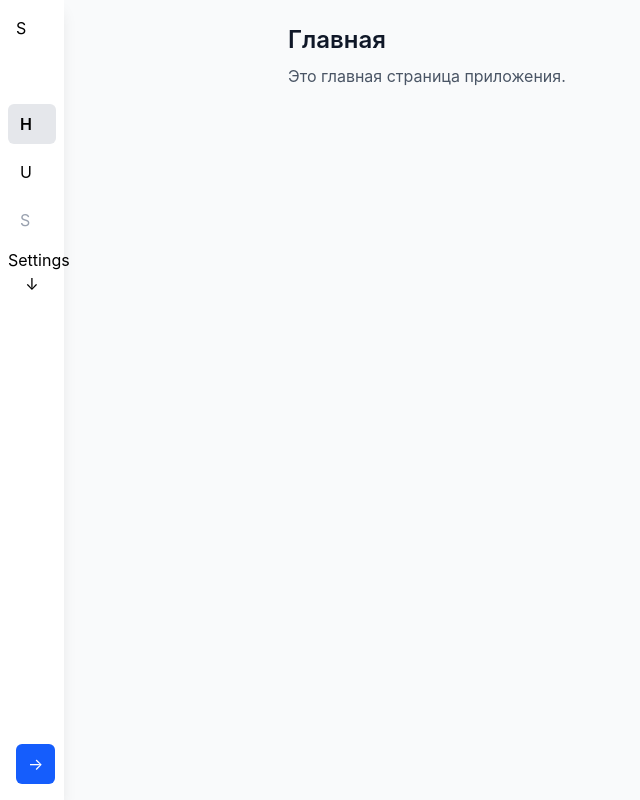
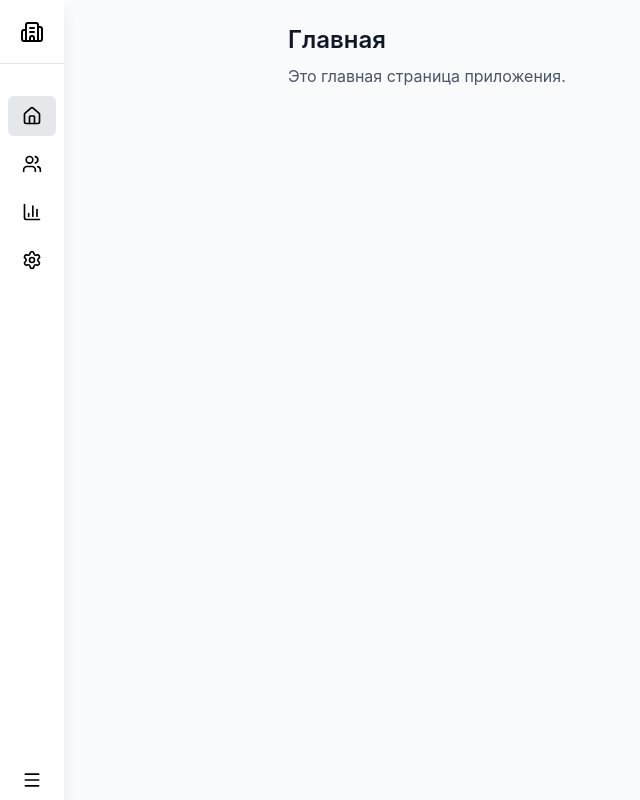
Before and after one commit to Burbitskaya/headless-menu, a React (Vite) app: page / in a window 1280 px wide. Shown: the whole page, without its empty margins (0-640 px from the left). Built offline with nearby package versions, Linux system fonts and the light colour scheme.

Commit message:
adding desktop styles

```diff
--- a/package.json
+++ b/package.json
@@ -11,6 +11,7 @@
   },
   "dependencies": {
     "@tailwindcss/vite": "^4.3.3",
+    "lucide-react": "^1.32.0",
     "react": "^19.2.8",
     "react-dom": "^19.2.8",
     "react-router-dom": "^7.18.2",
--- a/src/components/sidebar/RouterSidebar.tsx
+++ b/src/components/sidebar/RouterSidebar.tsx
@@ -1,5 +1,18 @@
 import { HeadlessMenu } from "../headless-menu/HeadlessMenu";
 import { NavLink } from "react-router-dom";
+import {
+  Home,
+  Users,
+  BarChart3,
+  Settings,
+  Menu,
+  ChevronLeft,
+  ChevronRight,
+  Building2,
+} from "lucide-react";
+
+import type { ReactNode } from "react";
+
 
 export function RouterSidebar() {
   return (
@@ -7,98 +20,263 @@ export function RouterSidebar() {
       <HeadlessMenu.Panel>
         {({ open }) => (
           <aside
-            className={`fixed left-0 top-0 h-screen bg-white shadow-lg ${
-              open ? "w-64" : "w-16"
-            }`}
+            className={`
+              fixed left-0 top-0 z-40
+              h-screen
+              bg-white shadow-lg
+
+              ${open ? "w-64" : "w-16"}
+            `}
           >
-            <p className="p-4">
-              {open ? "Sidebar" : "S"}
-            </p>
+            <div className="relative flex h-full flex-col">
 
-             <nav className="mt-10 flex flex-col gap-2 p-2">
- <HeadlessMenu.Item id="home">
-  {({ open, close }) => (
-    <NavLink
+
+              <div
+                className="
+    flex h-16
+    items-center
+    border-b border-gray-200
+    px-3
+  "
+              >
+                <span className="flex w-10 shrink-0 justify-center">
+                  <Building2 size={24} />
+                </span>
+
+                {open && (
+                  <span className="ml-2 font-semibold">
+                    Название
+                  </span>
+                )}
+              </div>
+
+
+
+              <nav className="flex flex-col gap-2 p-2 pt-8">
+                <HeadlessMenu.Item>
+                  {({ close }) => (
+                    <NavItem
                       to="/"
-      onClick={close}
-      className={({ isActive }) =>
-        `rounded-md px-3 py-2 ${
-          isActive
-            ? "bg-gray-200 font-semibold"
-            : "hover:bg-gray-100"
-        }`
-      }
-    >
-      {open ? "Home" : "H"}
-    </NavLink>
+                      label="Home"
+                      icon={<Home size={20} />}
+                      open={open}
+                      close={close}
+                    />
                   )}
                 </HeadlessMenu.Item>
 
-  <NavLink
+                <HeadlessMenu.Item>
+                  {({ close }) => (
+                    <NavItem
                       to="/users"
-    className={({ isActive }) =>
-      `rounded-md px-3 py-2 ${
-        isActive
-          ? "bg-gray-200 font-semibold"
-          : "hover:bg-gray-100"
-      }`
-    }
-  >
-    {open ? "Users" : "U"}
-  </NavLink>
-<HeadlessMenu.Item disabled>
-  {({ disabled, open }) => (
-    <NavLink
-      to="/settings"
-      onClick={(event) => {
-        if (disabled) {
-          event.preventDefault();
-        }
-      }}
-      className={`rounded-md px-3 py-2 ${
-        disabled
-          ? "cursor-not-allowed text-gray-400"
-          : "hover:bg-gray-100"
-      }`}
-    >
-      {open ? "Settings" : "S"}
-    </NavLink>
+                      label="Users"
+                      icon={<Users size={20} />}
+                      open={open}
+                      close={close}
+                    />
                   )}
                 </HeadlessMenu.Item>
-<HeadlessMenu.Dropdown id="settings">
+
+                <HeadlessMenu.Dropdown id="reports">
                   <HeadlessMenu.DropdownTrigger>
-    {({ open, toggle }) => (
-      <button onClick={toggle}>
-        Settings {open ? "↑" : "↓"}
+                    {({ open: dropdownOpen, toggle }) => (
+                      <button
+                        type="button"
+                        onClick={toggle}
+                        className="
+    flex h-10 w-full
+    items-center
+    rounded-md
+    px-1
+    hover:bg-gray-100
+  "
+                      >
+                        <span className="flex w-10 shrink-0 justify-center">
+                          <BarChart3 size={20} />
+                        </span>
+
+                        {open && (
+                          <>
+                            <span className="ml-2 flex-1 text-left">
+                              Отчёты
+                            </span>
+
+                            {dropdownOpen ? (
+                              <ChevronLeft size={16} />
+                            ) : (
+                              <ChevronRight size={16} />
+                            )}
+                          </>
+                        )}
                       </button>
                     )}
                   </HeadlessMenu.DropdownTrigger>
 
                   <HeadlessMenu.DropdownContent>
-    {({ open }) =>
-      open ? (
-        <div>
-          Settings content
+                    {({ open: dropdownOpen, close }) =>
+                      dropdownOpen ? (
+                        <div
+                          className={
+                            open
+                              ? "ml-4 flex flex-col gap-1"
+                              : "absolute left-full top-0 ml-2 w-52 rounded-md bg-white p-1 shadow-lg"
+                          }
+                        >
+                          <SubNavItem
+                            to="/reports"
+                            label="Overview"
+                            icon={<BarChart3 size={18} />}
+                            close={close}
+                          />
+
+                          <SubNavItem
+                            to="/reports/sales"
+                            label="Sales"
+                            icon={<BarChart3 size={18} />}
+                            close={close}
+                          />
                         </div>
                       ) : null
                     }
                   </HeadlessMenu.DropdownContent>
                 </HeadlessMenu.Dropdown>
+
+                <HeadlessMenu.Item>
+                  {({ close }) => (
+                    <NavItem
+                      to="/settings"
+                      label="Settings"
+                      icon={<Settings size={20} />}
+                      open={open}
+                      close={close}
+                    />
+                  )}
+                </HeadlessMenu.Item>
               </nav>
+
+
+
+              <div className="mt-auto">
+                <HeadlessMenu.Toggle>
+                  {({ open, toggle }) => (
+                    <button
+                      type="button"
+                      onClick={toggle}
+                      className="
+          flex h-10 w-full
+          items-center
+          rounded-md
+          px-3
+          hover:bg-gray-100
+        "
+                    >
+                      <span className="flex w-10 shrink-0 justify-center">
+                        {open ? (
+                          <ChevronLeft size={20} />
+                        ) : (
+                          <Menu size={20} />
+                        )}
+                      </span>
+
+                      {open && (
+                        <span className="ml-2">
+                          Свернуть
+                        </span>
+                      )}
+                    </button>
+                  )}
+                </HeadlessMenu.Toggle>
+              </div>
+            </div>
           </aside>
         )}
       </HeadlessMenu.Panel>
-
-      <HeadlessMenu.Toggle>
-        {({ open, toggle }) => (
-          <button
-            onClick={toggle}
-            className="fixed bottom-4 left-4 z-50 rounded-md bg-blue-600 px-3 py-2 text-white"
-          >
-            {open ? "←" : "→"}
-          </button>
-        )}
-      </HeadlessMenu.Toggle>
     </HeadlessMenu>
   );
 }
+
+type NavItemProps = {
+  to: string;
+  label: string;
+  icon: ReactNode;
+  open: boolean;
+  close: () => void;
+};
+
+function NavItem({
+  to,
+  label,
+  icon,
+  open,
+  close,
+}: NavItemProps) {
+  return (
+    <NavLink
+      to={to}
+      onClick={close}
+      className={({ isActive }) =>
+        `
+          flex h-10 items-center
+          rounded-md
+          px-1
+          hover:bg-gray-100
+          ${isActive
+          ? "bg-gray-200 font-semibold"
+          : ""
+        }
+        `
+      }
+    >
+      <span className="flex w-10 shrink-0 justify-center">
+        {icon}
+      </span>
+
+      {open && (
+        <span className="ml-2">
+          {label}
+        </span>
+      )}
+    </NavLink>
+  );
+}
+
+type SubNavItemProps = {
+  to: string;
+  label: string;
+  icon: ReactNode;
+  close: () => void;
+};
+
+function SubNavItem({
+  to,
+  label,
+  icon,
+  close,
+}: SubNavItemProps) {
+  return (
+    <NavLink
+      to={to}
+      onClick={close}
+      className={({ isActive }) =>
+        `
+          flex h-10 items-center
+          rounded-md
+          px-1
+          hover:bg-gray-100
+          ${isActive
+          ? "bg-gray-200 font-semibold"
+          : ""
+        }
+        `
+      }
+    >
+      <span className="flex w-10 shrink-0 justify-center">
+        {icon}
+      </span>
+
+      <span className="ml-2">
+        {label}
+      </span>
+    </NavLink>
+  );
+}
```
Also changed, not shown: 1 other file (tests, documents, lock files or other folders). Lines whose indentation alone changed are shown as unchanged.
